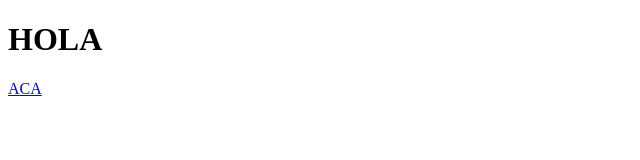
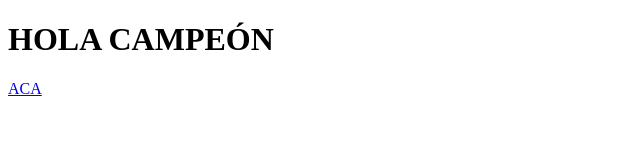
Before and after one commit to joseluisp021476-crypto/entornos_web, a plain HTML site: page index.html in a window 1280 px wide. Shown: the whole page, without its empty margins (0-640 px from the left). Drawn offline with Linux system fonts and the light colour scheme.

Commit message:
Update index.html

```diff
--- a/index.html
+++ b/index.html
@@ -6,9 +6,10 @@
     <title>Document</title>
 </head>
 <body>
-    <h1>HOLA</h1>
+    <h1>HOLA CAMPEÓN</h1>
 
 <a href="index.php">ACA</a>
 
 </body>
+
 </html>
```
